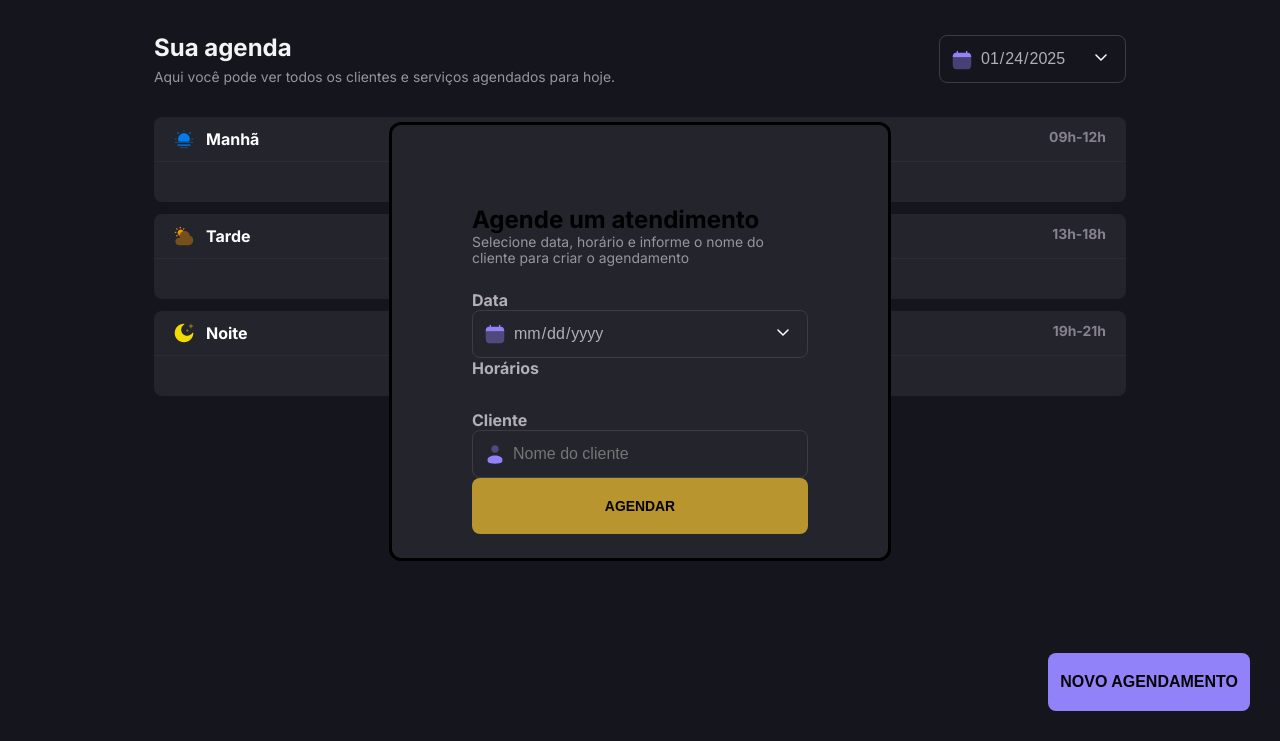
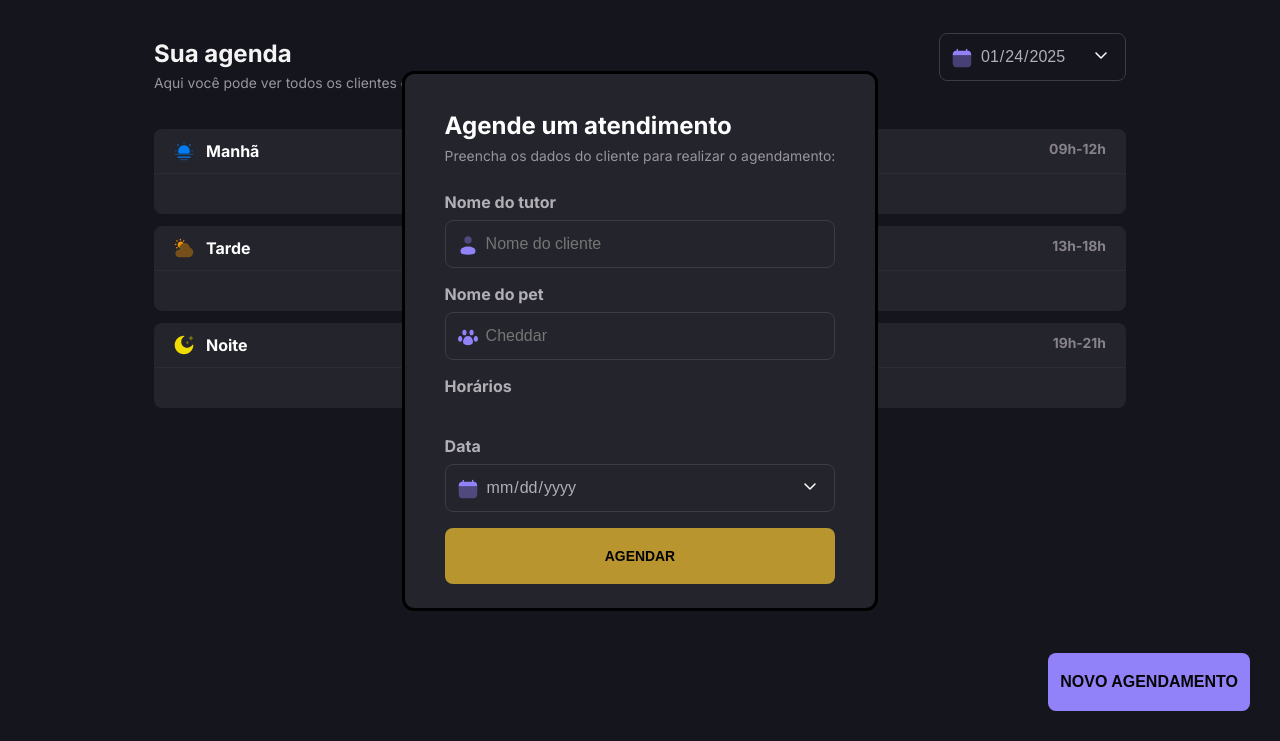
Before and after one commit to LuizGarbini/desafio-agendamento-pet-shop-rocketseat, a website built with webpack: page index.html in a window 1280 px wide. Both pictures are taken after a click on the button "NOVO AGENDAMENTO". Shown: the part 59-800 px from the top of the page. Built offline with nearby package versions, Linux system fonts and the light colour scheme.

Commit message:
Alterações no CSS e adicionei novos inputs

```diff
--- a/index.html
+++ b/index.html
@@ -23,16 +23,23 @@
         <header>
           <h1>Agende um atendimento</h1>
           <p>
-            Selecione data, horário e informe o nome do cliente para criar o
-            agendamento
+            Preencha os dados do cliente para realizar o agendamento:
           </p>
         </header>
 
-        <label for="date" class="label">Data</label>
+
+        <label for="client" class="label">Nome do tutor</label>
         <div class="input">
-          <i><img src="./src/assets/calendar.svg" alt="Calendário" /></i>
-          <input type="date" id="date-new-schedule" name="date" required />
+          <i><img src="./src/assets/person.svg" alt="Calendário" /></i>
+          <input type="text" id="client" name="client" placeholder="Nome do cliente" required />
         </div>
+
+        <label for="client" class="label">Nome do pet</label>
+        <div class="input">
+          <i><img src="./src/assets/pet.svg" alt="Calendário" /></i>
+          <input type="text" id="pet" name="pet" placeholder="Cheddar" required />
+        </div>
+
 
         <span class="label">Horários</span>
         <ul id="hours" class="hours" aria-label="Horários disponíveis de manhã">
@@ -61,10 +68,11 @@
           -->
         </ul>
 
-        <label for="client" class="label">Cliente</label>
+
+        <label for="date" class="label">Data</label>
         <div class="input">
-          <i><img src="./src/assets/person.svg" alt="Calendário" /></i>
-          <input type="text" id="client" name="client" placeholder="Nome do cliente" required />
+          <i><img src="./src/assets/calendar.svg" alt="Calendário" /></i>
+          <input type="date" id="date-new-schedule" name="date" required />
         </div>
 
         <button type="submit" class="button">Agendar</button>
--- a/src/styles/form.css
+++ b/src/styles/form.css
@@ -5,7 +5,7 @@
   background-color: #23242c;
   border-radius: 0.75rem;
 
-  padding: 5rem;
+  padding: 2.344rem 2.5rem;
   padding-bottom: 1.5rem;
 
   display: none;
@@ -20,13 +20,18 @@
 }
 
 .form > header {
-  max-width: 21rem;
-  margin-bottom: 1.5rem;
+  display: flex;
+  gap: 0.5rem;
+  flex-direction: column;
+
+  margin-bottom: 1.75rem;
+  max-width: 100%;
 }
 
 .form > header h1 {
   font-size: 1.5rem;
   font-weight: 700;
+  color: #ffffff;
 }
 
 .form > header p {
@@ -38,6 +43,7 @@
   font-size: 1rem;
   color: #b2afb6;
   font-weight: 700;
+  margin-bottom: 0.5rem;
 }
 
 .input {
@@ -46,6 +52,7 @@
 
   border: 1px solid #3e3c41;
   padding: 0.87rem 0.75rem;
+  margin-bottom: 1rem;
   border-radius: 0.5rem;
 
   display: flex;
```
Also changed, not shown: src/assets/pet.svg (added).
